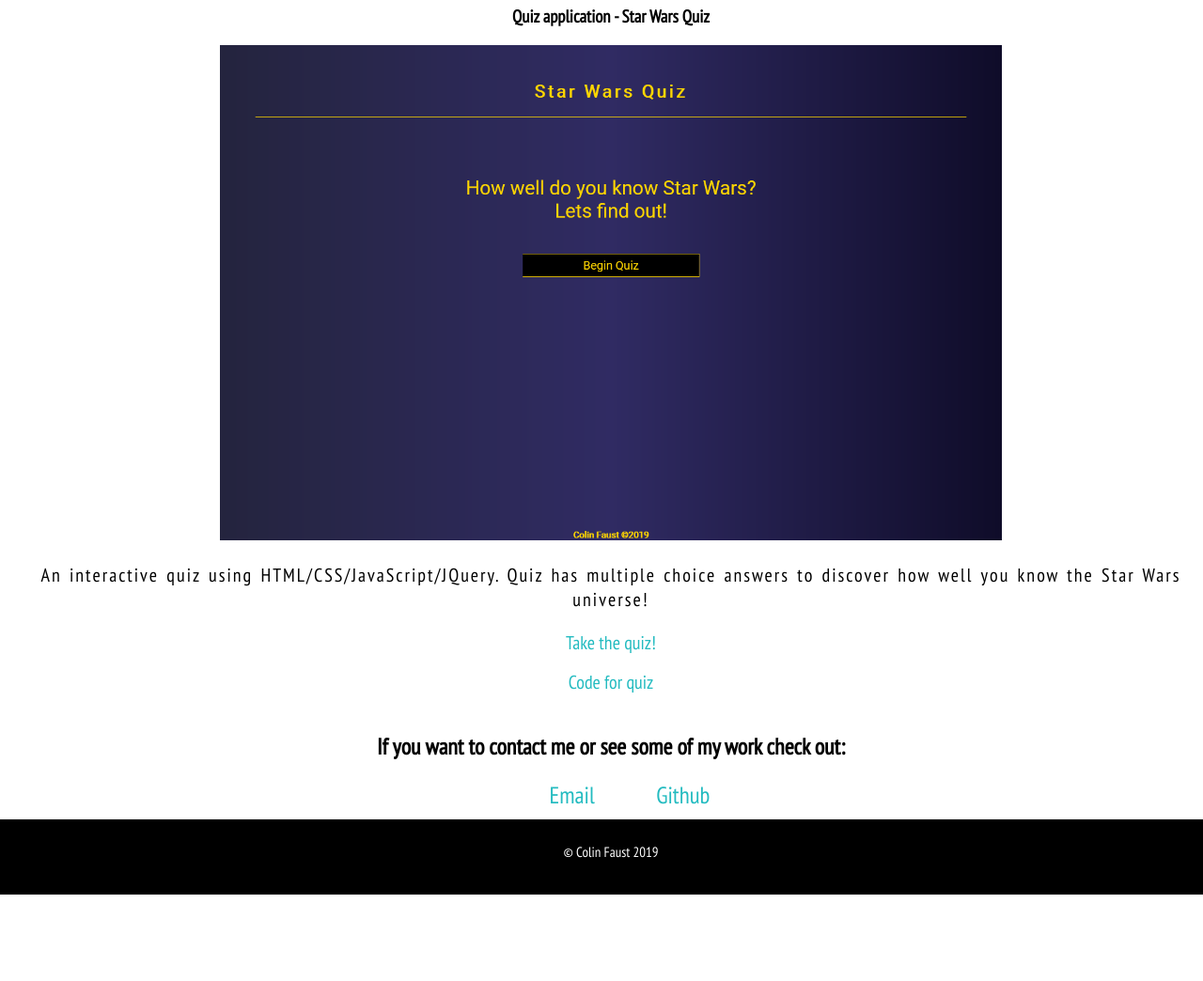
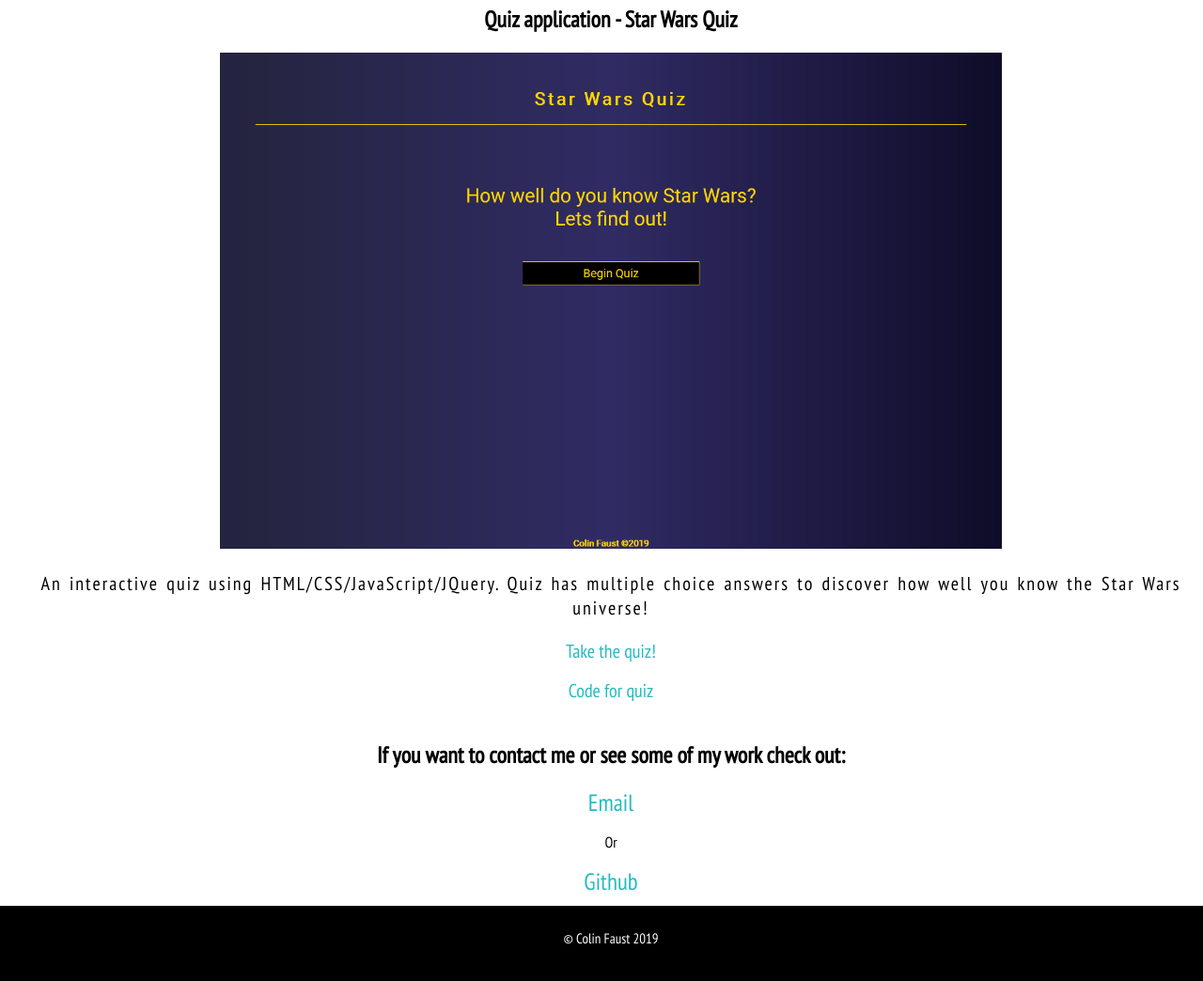
Before and after one commit to faustc908/My-Portfolio, a plain HTML site: page index.html in a window 1280 px wide. Shown: the part 720-1764 px from the top of the page at 94% size. Before the commit the page ends 1672 px from the top, so only its background shows below. Drawn offline with nearby package versions, Linux system fonts and the light colour scheme.

Commit message:
Update index.html

```diff
--- a/index.html
+++ b/index.html
@@ -1,5 +1,5 @@
 <!DOCTYPE html>
-<html='en'>
+<html lang='en'>
   <head>
     <meta charset="utf-8">
     <meta name="viewport" content="width=device-width">
@@ -11,12 +11,12 @@
 <!--Nav Bar-->
 
     <header>
-      <p class ='myname'>Colin Faust</p>
+      <h1 class ='myname'>Colin Faust</h1>
         <nav class='navbar'>
-          <ul class='nav'>
-            <a href='https://repl.it/repls'>Repl.it</a></li>
-            <a href='https://www.linkedin.com/in/colin-faust-237077100?trk=people-guest_profile-result-card_result-card_full-click'>LinkedIn</a></li>
-          </ul>
+          <div class='nav'>
+            <a href='https://repl.it/repls' target="_blank">Repl.it</a>
+            <a href='https://www.linkedin.com/in/colin-faust-237077100?trk=people-guest_profile-result-card_result-card_full-click' target="_blank">LinkedIn</a>
+          </div>
       </nav>
     </header>
 
@@ -31,7 +31,7 @@
 
     <div class='experience'>
       <h1>Skills and experience</h1>
-      <p class='myLife'>  I'm proficient in HTML/CSS/JavaScipt/JQuery.  I create my code from scratch and have a deep knowledge of front end design.  I've been in leadership positions in my previous career and have customer service and sales skills as well.  I am always looking for ways to improve and learn more.  I would really love to work on a team of passionate programmars and grow my career among like minded people.
+      <p class='myLife'>  I'm proficient in HTML/CSS/JavaScipt/JQuery.  I create my code from scratch and have a deep knowledge of front end design.  I've been in leadership positions in my previous career and have customer service and sales skills as well.  I am always looking for ways to improve and learn more.  I would really love to work on a team of passionate programmers and grow my career among like minded people.
       </p>
     </div>
 
@@ -39,21 +39,20 @@
 
     <div class='projects'>
       <h1>Some of my projects</h1>
-      <h3>Quiz application - Star Wars Quiz</h3>
-       <img class='starWars' src='StarWarsQuiz.png'</img>
+      <h2>Quiz application - Star Wars Quiz</h2>
+       <img class='starWars' src='StarWarsQuiz.png' alt='StarWarsQuiz'>
        <p class='quiztext'>An interactive quiz using HTML/CSS/JavaScript/JQuery.  Quiz has multiple choice answers to discover how well you know the Star Wars universe!</p>
-       <p><a class='quizapplink' href='https://quiz-app.cfaust.repl.co/'>Take the quiz!</a></p>
-       <a class='quizapplink' href='https://github.com/faustc908/Colin-s-Quiz-app'>Code for quiz</a>
+       <p><a class='quizapplink' href='https://quiz-app.cfaust.repl.co/' target="_blank">Take the quiz!</a></p>
+       <a class='quizapplink' href='https://github.com/faustc908/Colin-s-Quiz-app' target="_blank">Code for quiz</a>
     </div>
 
     <!--Skills and contact section-->
 
     <div class='skills'>
       <h2>If you want to contact me or see some of my work check out:</h2>
-       <ul class='links'>
-        <a href= 'mailto:faust.colint@gmail.com'suject='HTML link'>Email</a></li>
-        <a href='https://github.com/faustc908'>Github</a></li>
-       </ul>
+        <a class='links' href= 'mailto:faust.colint@gmail.com'>Email</a>
+        <p class='break'>Or</p>
+        <a class='links' href='https://github.com/faustc908' target="_blank">Github</a>
     </div>
 
     <!--footer section-->
@@ -61,9 +60,5 @@
     <footer>
      <p>© Colin Faust 2019</p>
     </footer>
-
-    <!--Future scripts-->
-    <script src="jquery-3.4.1.min.js"></script>
-    <script src="script.js"></script>
   </body>
 </html>
```
